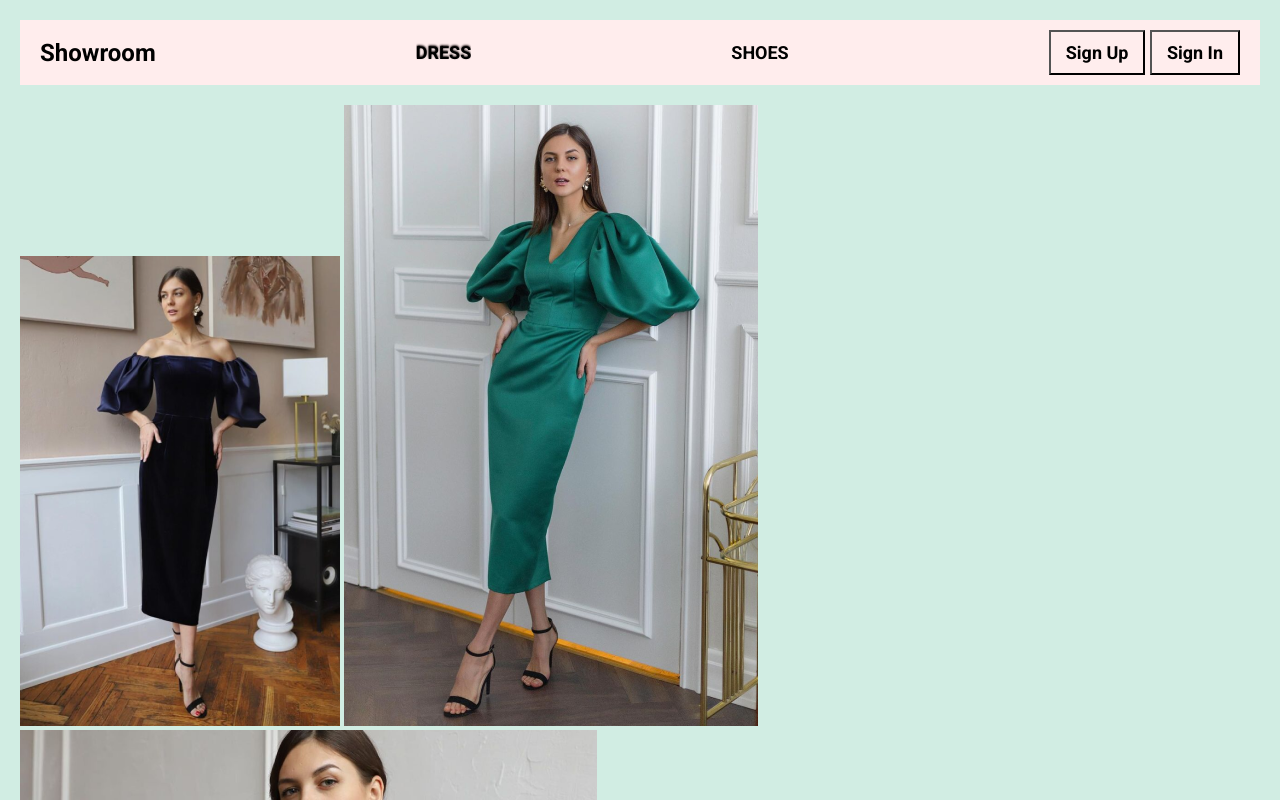
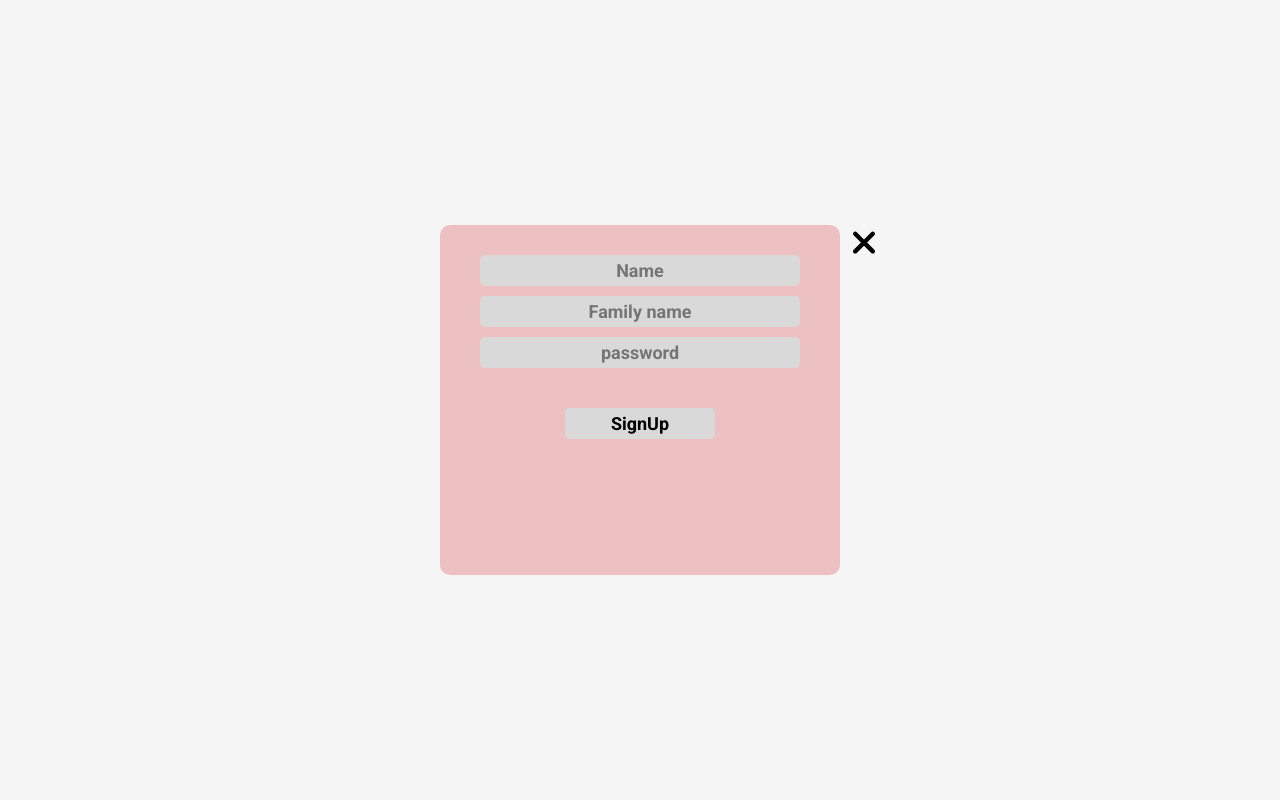
Before and after one commit to andreiokcober/Showroom-authorization, a website built with webpack: page src/index.html in a window 1280 px wide. Both pictures are taken after a click on the button "Sign Up". Shown: the top 800 px of the page. Built offline with nearby package versions, Linux system fonts and the light colour scheme.

Commit message:
feat:create application and add register form and validator

```diff
--- /dev/null
+++ b/src/developer/Validators.js
@@ -0,0 +1,10 @@
+export class Validators {
+    static required(value = ''){
+        return value && value.trim()
+    }
+    static minLength(length){
+        return value =>{
+            return value.length >=length
+        }
+    }
+}
--- /dev/null
+++ b/src/developer/createForm.js
@@ -0,0 +1,43 @@
+import { Validators } from "./Validators"
+import { Form } from "./form"
+const SignUP = document.querySelector('#SignUP')
+const formSignUp = document.querySelector('.form-SignUp')
+const body = document.querySelector('body')
+const closeBtn = document.querySelector('.close-form')
+const inputSubmitSignUp = document.querySelector('#input-submit-signUp')
+const createPerson = document.querySelector('#create-person')
+
+SignUP.addEventListener('click',linkSignUp)
+closeBtn.addEventListener('click',linkBtnClose)
+inputSubmitSignUp.addEventListener('click',linkSaveForm)
+
+
+export function linkSignUp(event){
+  event.preventDefault()
+  formSignUp.style.display='flex'
+  body.style.overflow = 'hidden'
+
+}
+export function linkBtnClose(event){
+    event.preventDefault()
+   if(event.target.tagName.toLowerCase() === "path") {
+    formSignUp.style.display='none'
+    body.style.overflow = ''
+   }
+}
+
+export function linkSaveForm(event){
+    event.preventDefault()
+    // const name = createPerson.name.value
+    // const familyName = createPerson.family.value
+    // const password = createPerson.password.value
+    const person = new Form (createPerson, {
+        name:[Validators.required],
+        family:[Validators.required],
+        password:[Validators.minLength(8)]
+    })
+    if(person.isValid()) {
+        console.log('form is valid')
+    }
+
+}
--- /dev/null
+++ b/src/developer/form.js
@@ -0,0 +1,38 @@
+export class Form {
+    constructor(form,controls){
+        this.form = form
+        this.controls = controls
+    }
+    value(){
+      const value  = {}
+      Object.keys(this.controls).forEach((control)=>{
+        value[control] = this.form[control].value
+      })
+      return value
+    }
+
+    isValid(){
+        let isFormValid = true
+
+        Object.keys(this.controls).forEach((control)=>{
+            const validators = this.controls[control]
+            let isValid = true
+                validators.forEach(validator=>{
+                    isValid = validator(this.form[control].value) && isValid
+
+                })
+                if(isValid){
+                    clearFormControl(this.form[control])
+                }
+                else{
+
+                }
+                isFormValid = isFormValid && isValid
+        })
+        return isFormValid
+    }
+}
+
+function clearFormControl($control){
+    $control.value = ''
+}
--- a/src/index.html
+++ b/src/index.html
@@ -15,6 +15,51 @@
   </head>
   <body>
     <div class="desktop-1">
+      <div class="form-SignUp">
+        <div class="form-SignUp-center">
+          <div class="close-form">
+            <svg
+              id="close-svg"
+              xmlns="http://www.w3.org/2000/svg"
+              viewBox="0 0 320 512"
+              width="22px"
+            >
+              <!--! Font Awesome Pro 6.1.2 by @fontawesome - https://fontawesome.com License - https://fontawesome.com/license (Commercial License) Copyright 2022 Fonticons, Inc. -->
+              <path
+                d="M310.6 361.4c12.5 12.5 12.5 32.75 0 45.25C304.4 412.9 296.2 416 288 416s-16.38-3.125-22.62-9.375L160 301.3L54.63 406.6C48.38 412.9 40.19 416 32 416S15.63 412.9 9.375 406.6c-12.5-12.5-12.5-32.75 0-45.25l105.4-105.4L9.375 150.6c-12.5-12.5-12.5-32.75 0-45.25s32.75-12.5 45.25 0L160 210.8l105.4-105.4c12.5-12.5 32.75-12.5 45.25 0s12.5 32.75 0 45.25l-105.4 105.4L310.6 361.4z"
+              />
+            </svg>
+          </div>
+          <form action="" id="create-person">
+            <input
+              type="text"
+              name="name"
+              class="input-sign"
+              placeholder="Name"
+            />
+            <input
+              type="text"
+              name="family"
+              class="input-sign"
+              placeholder="Family name"
+            />
+            <input
+              type="password"
+              name="password"
+              min="10"
+              max="15"
+              class="input-sign"
+              placeholder="password"
+            />
+            <input
+              type="submit"
+              id="input-submit-signUp"
+              class="input-submit"
+              value="SignUp"
+            />
+          </form>
+        </div>
+      </div>
       <div class="desktop-center">
         <header class="header">
           <div class="desktop-title">
@@ -27,24 +72,69 @@
             <a href="#">SHOES</a>
           </div>
           <div class="desktop-authorization">
-            <button type="submit" class="button-aplication">Sign Up</button>
+            <button type="submit" class="button-aplication" id="SignUP">
+              Sign Up
+            </button>
             <button type="submit" class="button-aplication">Sign In</button>
           </div>
         </header>
         <main>
           <div class="main-img">
-            <img
-              src="./src/asset/image 1.png"
-              alt="dress-img"
-              class="dress-img"
-            />
-            <img src="./asset/image 2.png" alt="dress-img" class="dress-img" />
-            <img src="./asset/image 3.png" alt="dress-img" class="dress-img" />
+            <div>
+              <img
+                src="./asset/image 1.png"
+                alt="dress-img"
+                class="dress-img"
+              />
+            </div>
+            <div>
+              <img
+                src="./asset/image 2.png"
+                alt="dress-img"
+                class="dress-img"
+              />
+            </div>
+            <div>
+              <img
+                src="./asset/image 3.png"
+                alt="dress-img"
+                class="dress-img"
+              />
+            </div>
           </div>
         </main>
         <footer class="footer">
-          <div class="footer-left"></div>
-          <div class="footer-right"></div>
+          <div class="footer-left">
+            <h2>Showroom</h2>
+            <p>© 2010 — 2022</p>
+            <p>Privacy — Terms</p>
+          </div>
+          <div class="footer-right">
+            <div class="footer-right-item">
+              <h3>Product</h3>
+              <a href="#" class="footer-link">DRESSES</a>
+              <a href="#" class="footer-link">SHOES</a>
+              <a href="#" class="footer-link">ANY</a>
+            </div>
+            <div class="footer-right-item">
+              <h3>Features</h3>
+              <a href="#" class="footer-link">Feature</a>
+              <a href="#" class="footer-link">Feature</a>
+              <a href="#" class="footer-link">Feature</a>
+            </div>
+            <div class="footer-right-item">
+              <h3>Resources</h3>
+              <a href="#" class="footer-link">Find in VK</a>
+              <a href="#" class="footer-link">Find in Insta</a>
+              <a href="#" class="footer-link">Find in the city</a>
+            </div>
+            <div class="footer-right-item">
+              <h3>Company</h3>
+              <a href="#" class="footer-link">Chebcompany</a>
+              <a href="#" class="footer-link">Chebgroup</a>
+              <a href="#" class="footer-link">Chebassosiation</a>
+            </div>
+          </div>
         </footer>
       </div>
     </div>
--- a/src/index.js
+++ b/src/index.js
@@ -1 +1,4 @@
 import './styles.css';
+import { linkSignUp } from './developer/createForm';
+import { linkBtnClose } from './developer/createForm';
+import { linkSaveForm } from './developer/createForm';
--- a/src/styles.css
+++ b/src/styles.css
@@ -1,18 +1,25 @@
+@import "./styles/main-desktop-1.css";
+@import "./styles/formSign.css";
 *{
     padding: 0px;
     margin: 0px;
     box-sizing: border-box;
-    overflow: hidden;
     font-family: 'Roboto', sans-serif;
     font-weight: 400;
     transition: all 0.3s;
     font-size: 18px;
+}
+img{
+    max-width: 100%;
 }
 :root {
     --bg-color: #D1EDE3;
     --offset: 20px;
     --link-shadow: rgb(34, 25, 25);
     --header-color: #FFEDED;
+    --footer-color:#EDC1C1;
+    --body-SignUp:#F5F5F5;
+    --input-sign:#D9D9D9;
 }
 a{
     text-decoration: none;
@@ -41,33 +48,15 @@ button{
     background-color:var(--bg-color);
     text-shadow: 0px -1px 2px var(--link-shadow);
 }
-.desktop-1{
-    max-width: 1440px;
-    margin: 0 auto;
-    height: 1024px;;
-    background-color: var(--bg-color);
-}
 h2 {
     font-weight: 700;
     font-size: 24px;
 }
 h3 {
-    font-weight: 400;
+    font-weight: 700;
     font-size: 18px;
+    margin-bottom: 10px;
 }
 p {
     font-size: 14px;
 }
-.desktop-center{
-    padding: var(--offset);
-}
-.header{
-    display: flex;
-    justify-content: space-between;
-    align-items: center;
-    background-color: var(--header-color);
-    padding:10px 20px;
-}
-main{
-    padding: var(--offset) 0px;
-}
--- /dev/null
+++ b/src/styles/formSign.css
@@ -0,0 +1,61 @@
+.form-SignUp{
+    position: absolute;
+    width: 100%;
+    height: 100vh;
+    background:var(--body-SignUp);
+    opacity: 1;
+    display: flex;
+    justify-content: center;
+    align-items:center;
+    display:none;
+}
+.form-SignUp-center{
+    width: 400px;
+    height: 350px;
+    background:var(--footer-color);
+    border-radius: 10px;
+    display: flex;
+    flex-direction: column;
+    align-items:center;
+    padding-top: 20px;
+    position: relative;
+
+}
+.input-sign{
+    width: 80%;
+    margin-top: 10px;
+    background:var(--input-sign);
+    border:none;
+    padding: 5px 10px;
+    border-radius: 5px;
+    outline: none;
+    text-align: center;
+}
+.input-submit{
+    width: 150px;
+    margin-top: 40px;
+    background: var(--input-sign);
+    border: none;
+    padding: 5px 10px;
+    border-radius: 5px;
+    outline: none;
+    cursor: pointer;
+}
+.input-submit:hover{
+   background:#B1C6BE;
+
+}
+.close-form{
+    position: absolute;
+    top: 0;
+    right: -35px;
+}
+.close-form{
+    cursor: pointer;
+}
+.close-form:hover{
+    scale: 1.1;
+}
+#create-person{
+text-align: center;
+}
--- /dev/null
+++ b/src/styles/main-desktop-1.css
@@ -0,0 +1,59 @@
+.desktop-1 {
+    max-width: 1440px;
+    margin: 0 auto;
+    height: auto;
+    background-color: var(--bg-color);
+    position: relative;
+}
+.desktop-center {
+    padding: var(--offset);
+}
+
+.header {
+    display: flex;
+    justify-content: space-between;
+    align-items: center;
+    background-color: var(--header-color);
+    padding: 10px 20px;
+}
+
+main {
+    padding: var(--offset) 0px;
+}
+
+.main-img {
+    display: flex;
+    justify-content: center;
+    align-items: center;
+    column-gap: 20px;
+}
+
+.footer {
+    background: var(--footer-color);
+    display: flex;
+    justify-content: space-between;
+    align-items: center;
+    padding: 40px 40px;
+    flex-wrap: wrap;
+}
+
+.footer-right {
+    display: flex;
+    justify-content: space-between;
+    align-items: center;
+
+    width: 60%;
+}
+
+.footer-right-item {
+    display: flex;
+    flex-direction: column;
+    flex-wrap: wrap;
+}
+
+.footer-link {
+    font-size: 14px;
+    font-weight: 100;
+    margin-bottom: 5px;
+
+}
--- a/webpack.config.js
+++ b/webpack.config.js
@@ -24,7 +24,7 @@ module.exports = {
       directory: path.join(__dirname,'dist')
     },
     compress:true,
-    port:9000
+    port:4200
   },
   plugins: [
     new HTMLPlugin({
```
Also changed, not shown: dist/styles.css, src/asset/xmark-solid.svg (added).
